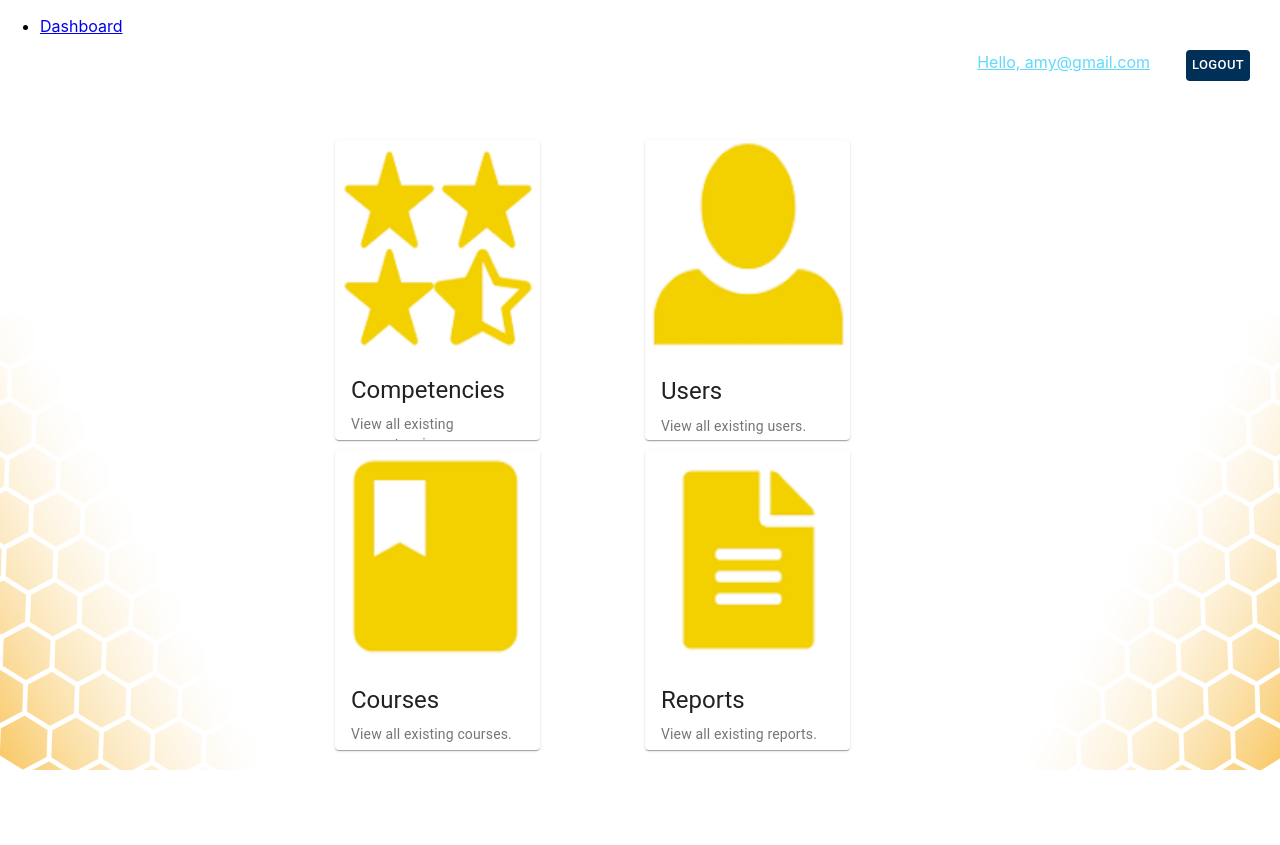
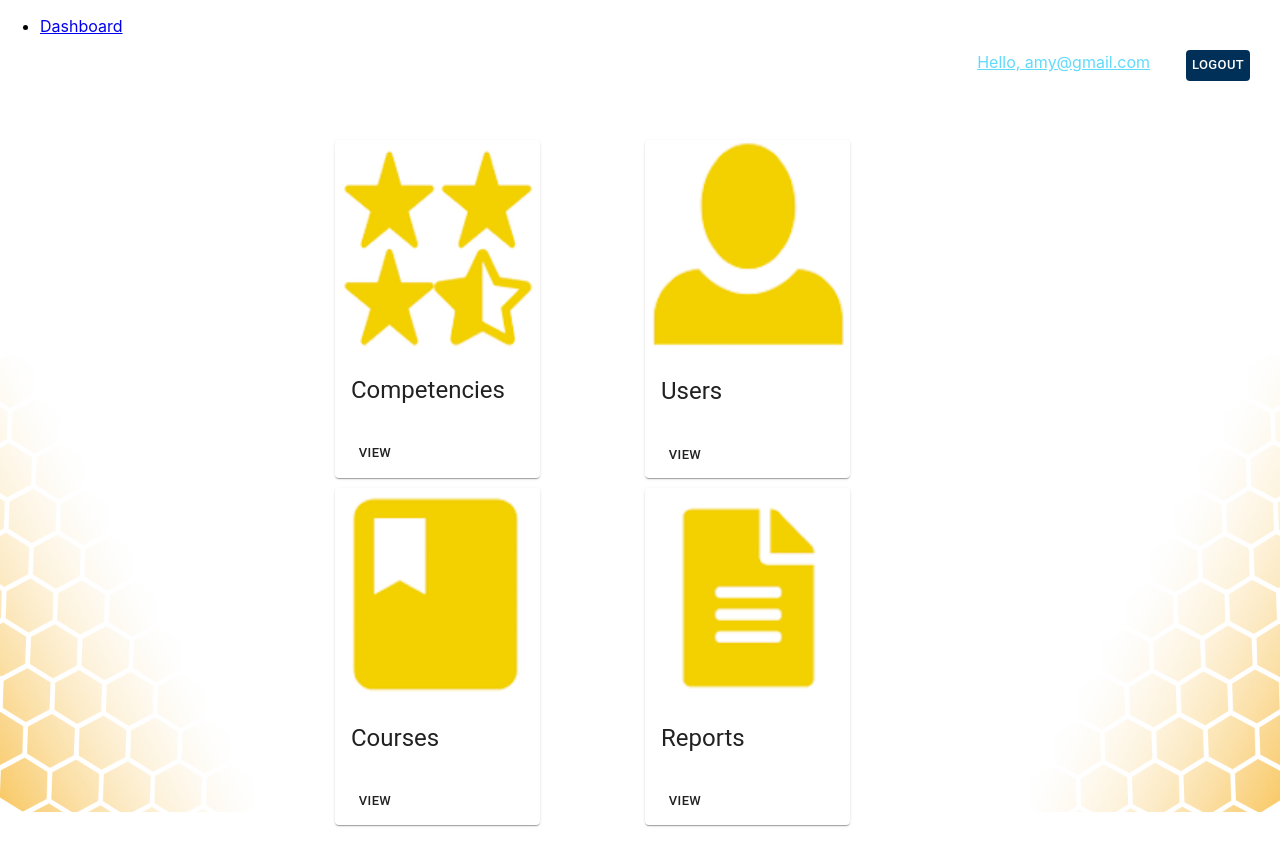
Before and after one commit to Excel-Tracker-Team-9302/excel-tracker, a React (Create React App) app in the folder excel-tracker-application/: page /dashboard in a window 1280 px wide. Before the commit the page ends 800 px from the top, so only its background shows below. Built offline with nearby package versions, Linux system fonts and the light colour scheme.

Commit message:
remove redundant card descriptions and adjust size

```diff
--- a/excel-tracker-application/src/components/coolcard.js
+++ b/excel-tracker-application/src/components/coolcard.js
@@ -18,7 +18,7 @@
 const useStyles = makeStyles({
   card: {
     maxWidth: 205,
-    maxHeight: 300,
+    maxHeight: 380,
   },
 });
 
@@ -44,9 +44,9 @@
           <Typography gutterBottom variant="h5" component="h2">
             Competencies
           </Typography>
-          <Typography variant="body2" color="textSecondary" component="p">
+          {/* <Typography variant="body2" color="textSecondary" component="p">
             View all existing competencies.
-          </Typography>
+          </Typography> */}
         </CardContent>
       </CardActionArea>
       <CardActions>
@@ -69,9 +69,9 @@
         <Typography gutterBottom variant="h5" component="h2">
           Users
         </Typography>
-        <Typography variant="body2" color="textSecondary" component="p">
+        {/* <Typography variant="body2" color="textSecondary" component="p">
           View all existing users.
-        </Typography>
+        </Typography> */}
       </CardContent>
     </CardActionArea>
     <CardActions>
@@ -94,9 +94,9 @@
         <Typography gutterBottom variant="h5" component="h2">
           Courses
         </Typography>
-        <Typography variant="body2" color="textSecondary" component="p">
+        {/* <Typography variant="body2" color="textSecondary" component="p">
           View all existing courses.
-        </Typography>
+        </Typography> */}
       </CardContent>
     </CardActionArea>
     <CardActions>
@@ -119,9 +119,9 @@
         <Typography gutterBottom variant="h5" component="h2">
           Reports
         </Typography>
-        <Typography variant="body2" color="textSecondary" component="p">
+        {/* <Typography variant="body2" color="textSecondary" component="p">
           View all existing reports.
-        </Typography>
+        </Typography> */}
       </CardContent>
     </CardActionArea>
     <CardActions>
--- a/excel-tracker-application/src/styles/Dashboard.css
+++ b/excel-tracker-application/src/styles/Dashboard.css
@@ -4,4 +4,5 @@
     background-size: 100%;
     background-repeat: no-repeat;
     background-position: bottom;
+    height: 95vh;
 }
```
